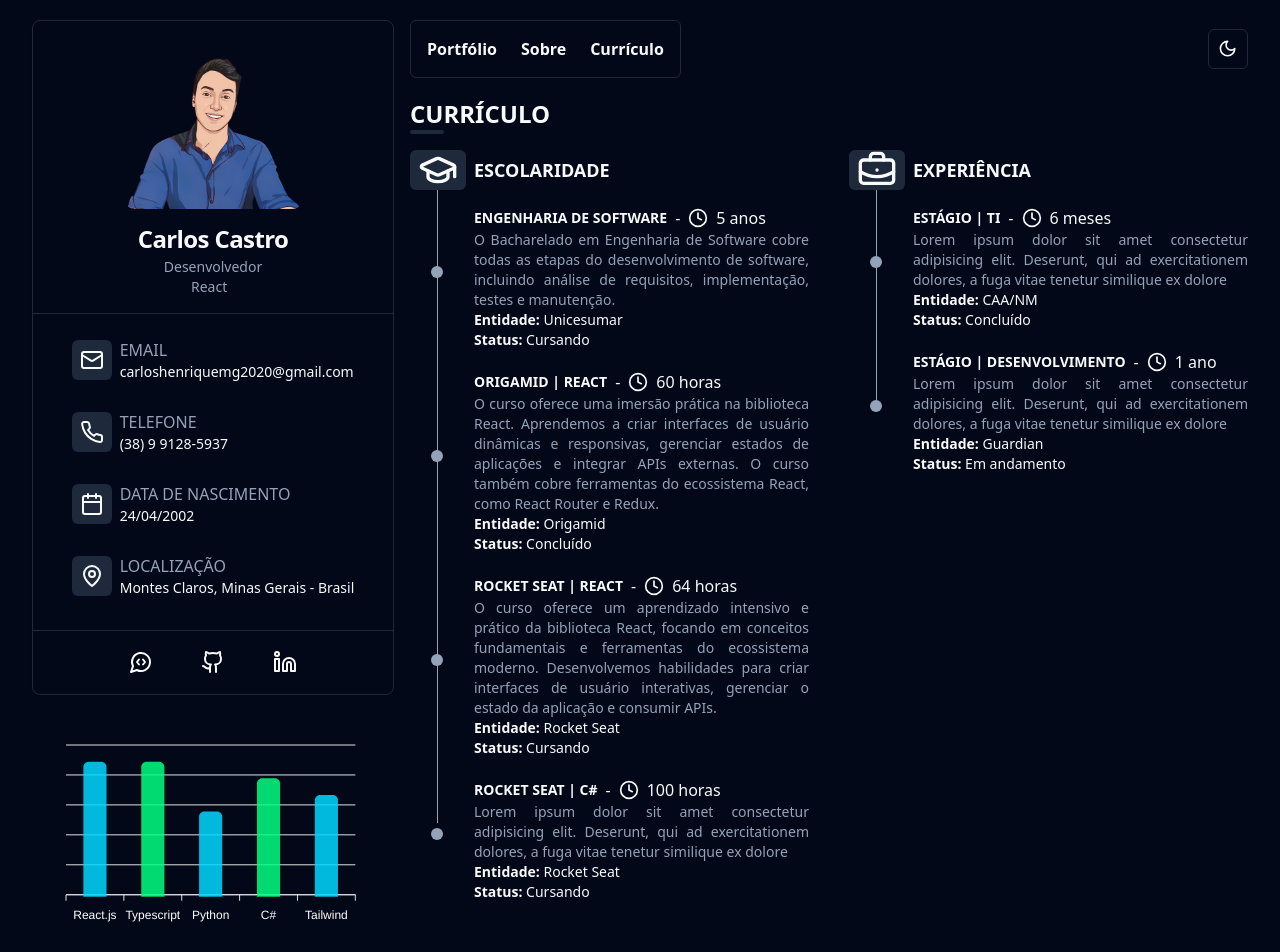
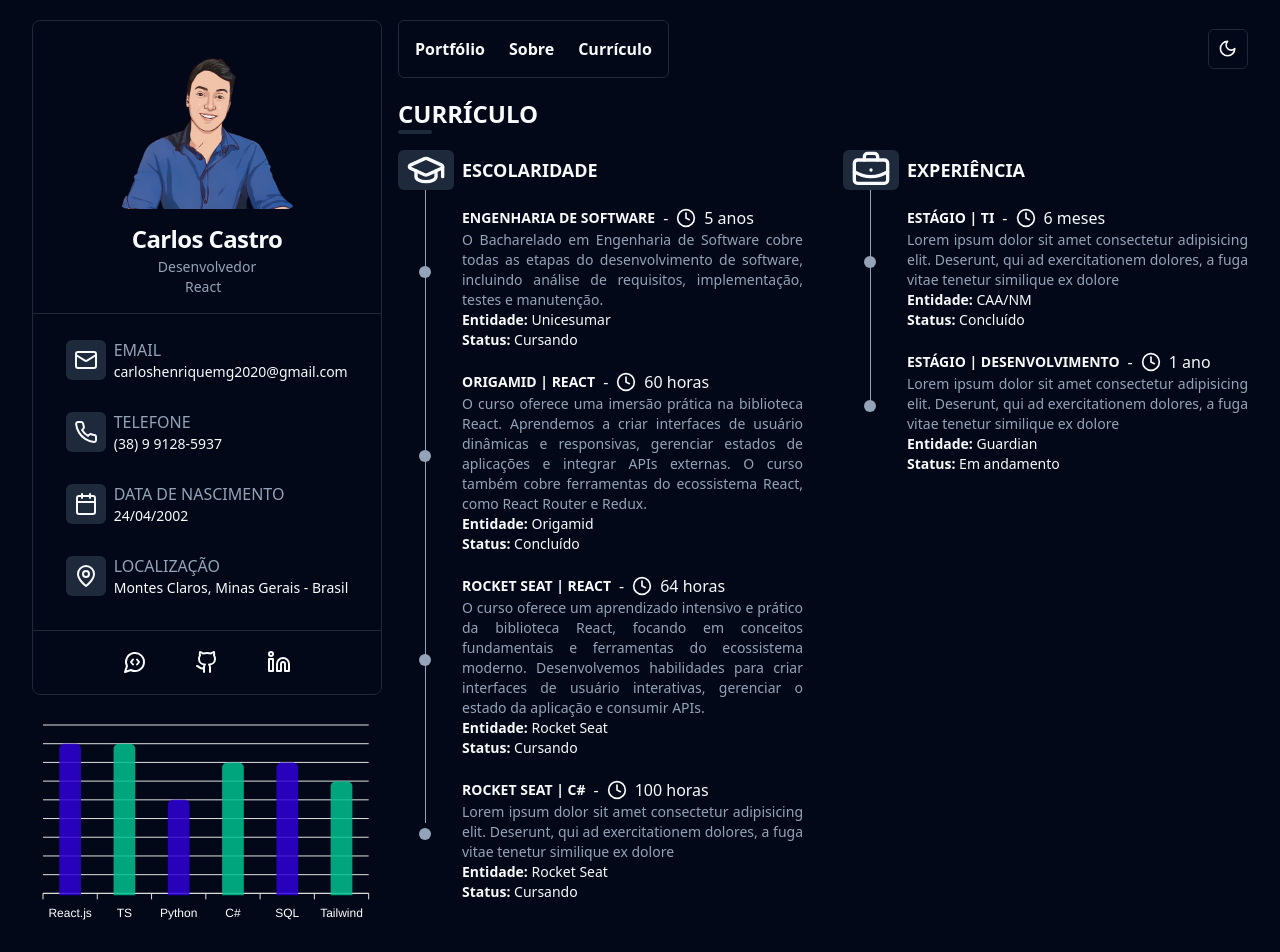
Before and after one commit to Carlos-Castro11/portfolio, a React (Vite) app: page /resume in a window 1280 px wide. Shown: the top 952 px of the page. Built offline with nearby package versions, Linux system fonts and the light colour scheme.

Commit message:
Hotfix resume mobile

```diff
--- a/src/components/graphic.tsx
+++ b/src/components/graphic.tsx
@@ -49,27 +49,32 @@ export function Graphic() {
         {
           x: 'React.js',
           y: [9],
-          fillColor: '#00d9ff',
+          fillColor: '#2f00d8',
         },
         {
-          x: 'Typescript',
+          x: 'TS',
           y: [9],
-          fillColor: '#00ff80',
+          fillColor: '#00c090',
         },
         {
           x: 'Python',
           y: [6],
-          fillColor: '#00d9ff',
+          fillColor: '#2f00d8',
         },
         {
           x: 'C#',
           y: [8],
-          fillColor: '#00ff80',
+          fillColor: '#00c090',
+        },
+        {
+          x: 'SQL',
+          y: [8],
+          fillColor: '#2f00d8',
         },
         {
           x: 'Tailwind',
           y: [7],
-          fillColor: '#00d9ff',
+          fillColor: '#00c090',
         },
       ],
     },
@@ -77,7 +82,13 @@ export function Graphic() {
 
   return (
     <div className="">
-      <ApexChart options={options} series={series} type="bar" width="350" />
+      <ApexChart
+        className=""
+        options={options}
+        series={series}
+        type="bar"
+        width="380"
+      />
     </div>
   )
 }
--- a/src/components/resume/resume-item-text.tsx
+++ b/src/components/resume/resume-item-text.tsx
@@ -18,7 +18,7 @@ export function ResumeItemText({
   return (
     <div
       className={`relative
-        after:content[''] after:w-3 after:h-3 after:rounded-full after:bg-muted-foreground after:absolute after:-left-[2.66rem] after:bottom-1/2
+        after:content[''] after:w-3 after:h-3 after:rounded-full after:bg-muted-foreground after:absolute after:-left-[1.1rem] lg:after:-left-[2.66rem] after:bottom-1/2
         `}
     >
       <div className="flex gap-2 items-center">
--- a/src/components/resume/resume-item.tsx
+++ b/src/components/resume/resume-item.tsx
@@ -25,8 +25,9 @@ export function ResumeItem({
         <h3 className="font-semibold uppercase text-lg">{title}</h3>
       </div>
       <div
-        className={`ml-16 mt-4 space-y-5 relative
-          after:content[''] after:bg-muted-foreground ${isJobsItem ? 'after:h-[83%]' : 'after:h-[91%]'} after:w-[0.5px] after:absolute after:-left-[2.3rem] after:-top-4
+        className={`ml-10 mt-2 lg:ml-16 lg:mt-4 space-y-5 relative
+          after:content[''] after:bg-muted-foreground ${isJobsItem ? 'after:h-[80%]' : 'after:h-[91%]'}
+          after:w-[0.5px] after:absolute after:-left-[.8rem] after:-top-2 lg:after:-left-[2.3rem] lg:after:-top-4
         `}
       >
         {data?.map((item) => {
--- a/src/pages/_layouts/app.tsx
+++ b/src/pages/_layouts/app.tsx
@@ -42,9 +42,9 @@ export function AppLayout() {
       {isDesktopLayout ? (
         <>
           <div className="container lg:flex lg:gap-4 antialiased lg:my-5">
-            <div className="grid gap-5">
+            <div className="max-w-[350px]">
               <Hero />
-              <div className="pl-3">
+              <div className="ml-2 flex justify-center">
                 <Graphic />
               </div>
             </div>
--- a/src/pages/app/portfolio.tsx
+++ b/src/pages/app/portfolio.tsx
@@ -8,7 +8,7 @@ export function Portfolio() {
     <div className="flex justify-center flex-col gap-3">
       <Helmet title="Portfólio" />
       {/* <h3 className="font-semibold text-muted-foreground">Publicados</h3> */}
-      <div className="grid grid-cols-2 gap-y-6 gap-x-6 2xl:gap-x-0">
+      <div className="grid grid-cols-2 gap-y-6 gap-x-6 2xl:gap-x-0 xl:max-w-[850px]">
         {PROJECTS.map((project) => {
           return (
             <Project
```
